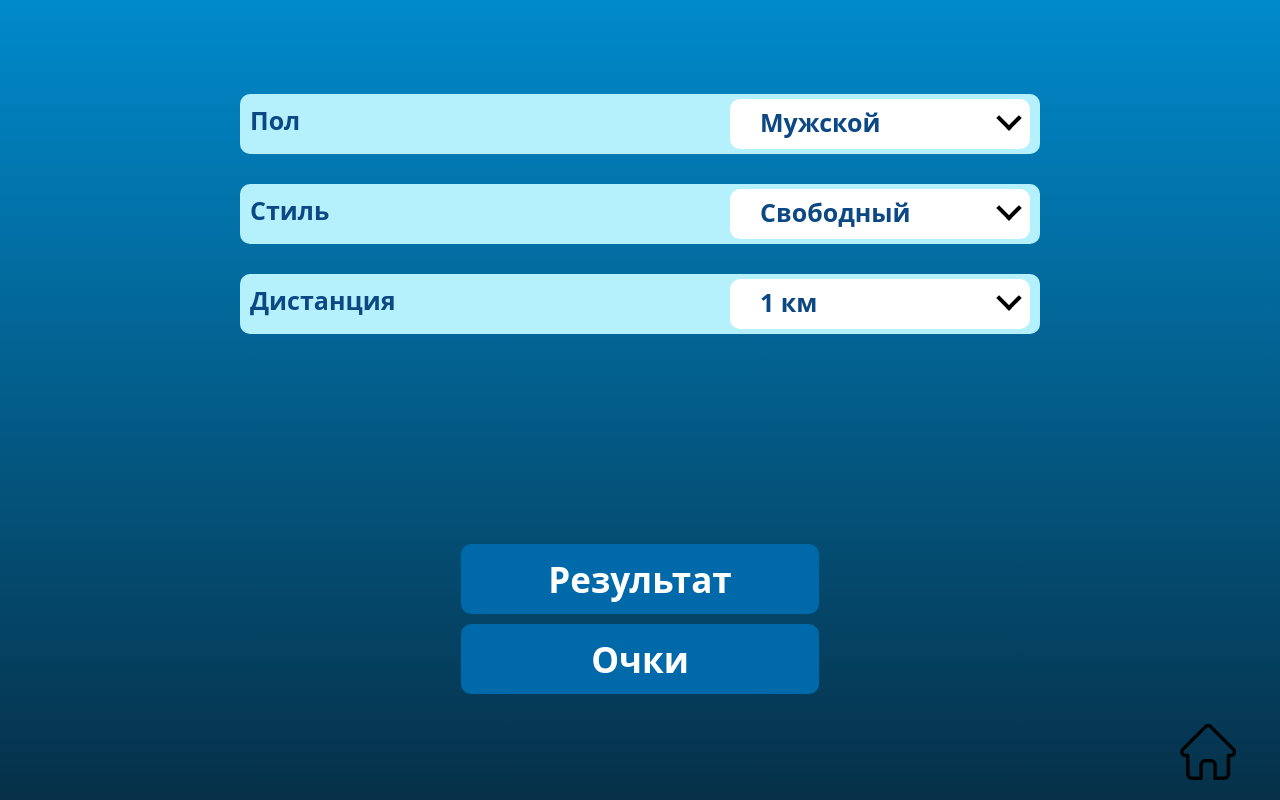
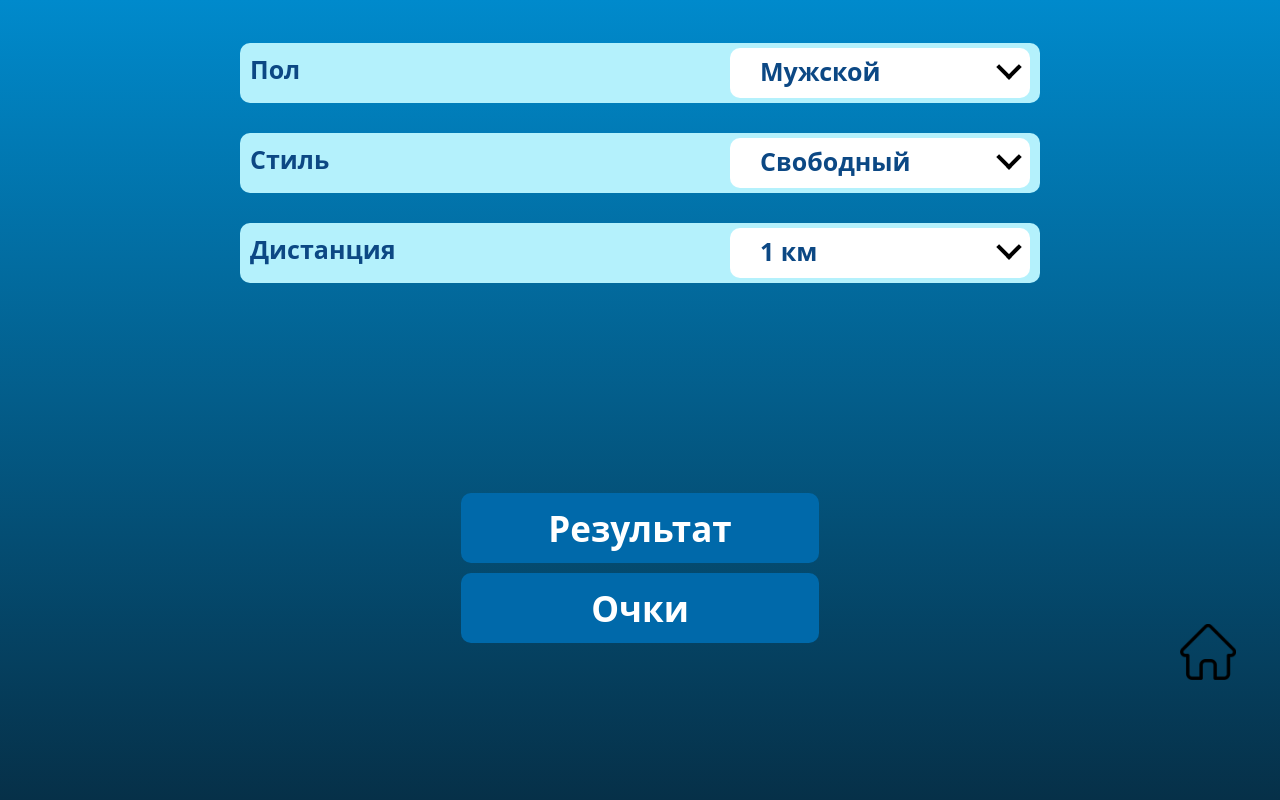
Before and after one commit to maxkosalex/App-To-Web, a Flask app: page /Scoring-points in a window 1280 px wide. Run offline with Flask 3, Linux system fonts and the light colour scheme.

Commit message:
BUG FIX#6.1

```diff
--- a/templates/Scoring_points.html
+++ b/templates/Scoring_points.html
@@ -156,7 +156,7 @@
     </style>
 
      <body>
-            <div style="margin-top:5%; margin-left:15%; width:70%">
+            <div style="margin-top:1%; margin-left:15%; width:70%">
 
             <div style="display:grid;">
             <center>
@@ -234,7 +234,7 @@
 
         </div>
 
-        <a href="/" style="right:20px; position:absolute; bottom:20px">
+        <a href="/" style="right:20px; position:absolute; bottom:120px">
             <img style="width:80px; " src="/static/free-icon-home-1946488 (1).png">
         </a>
 
```
